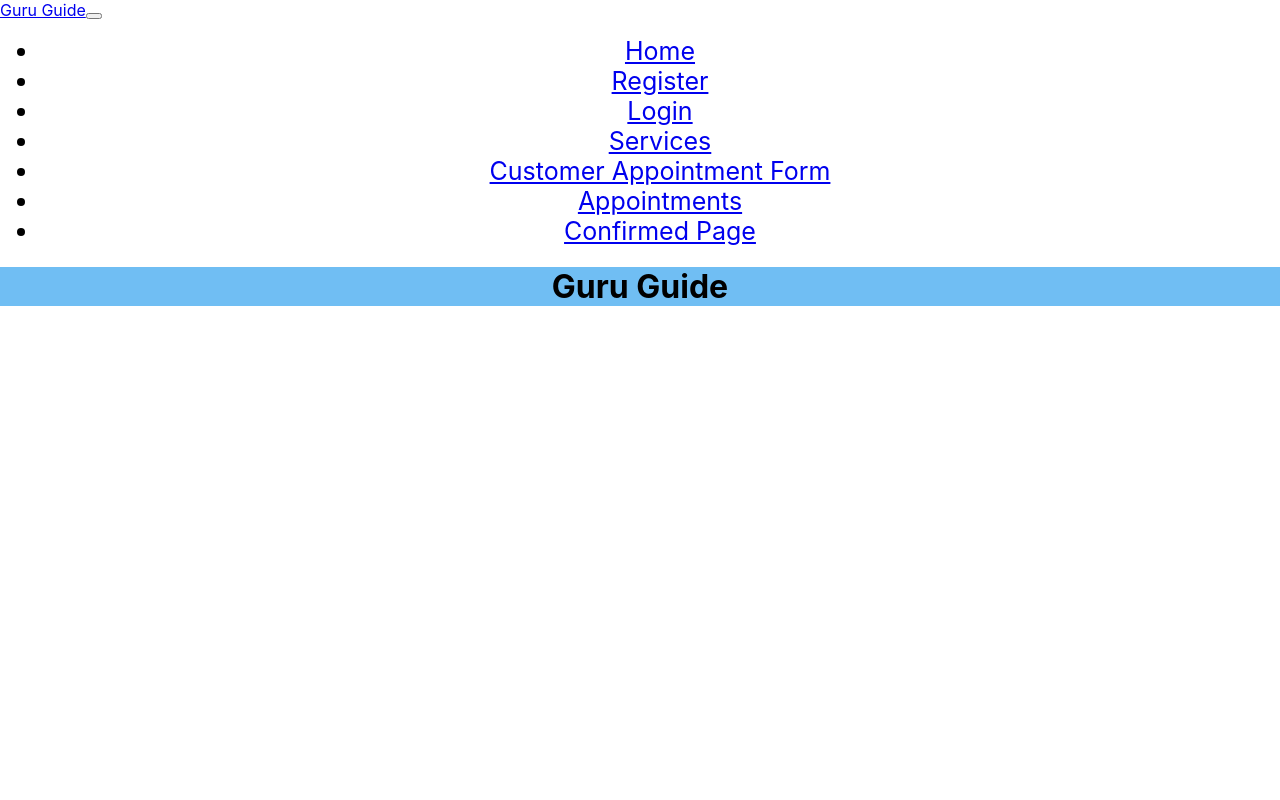
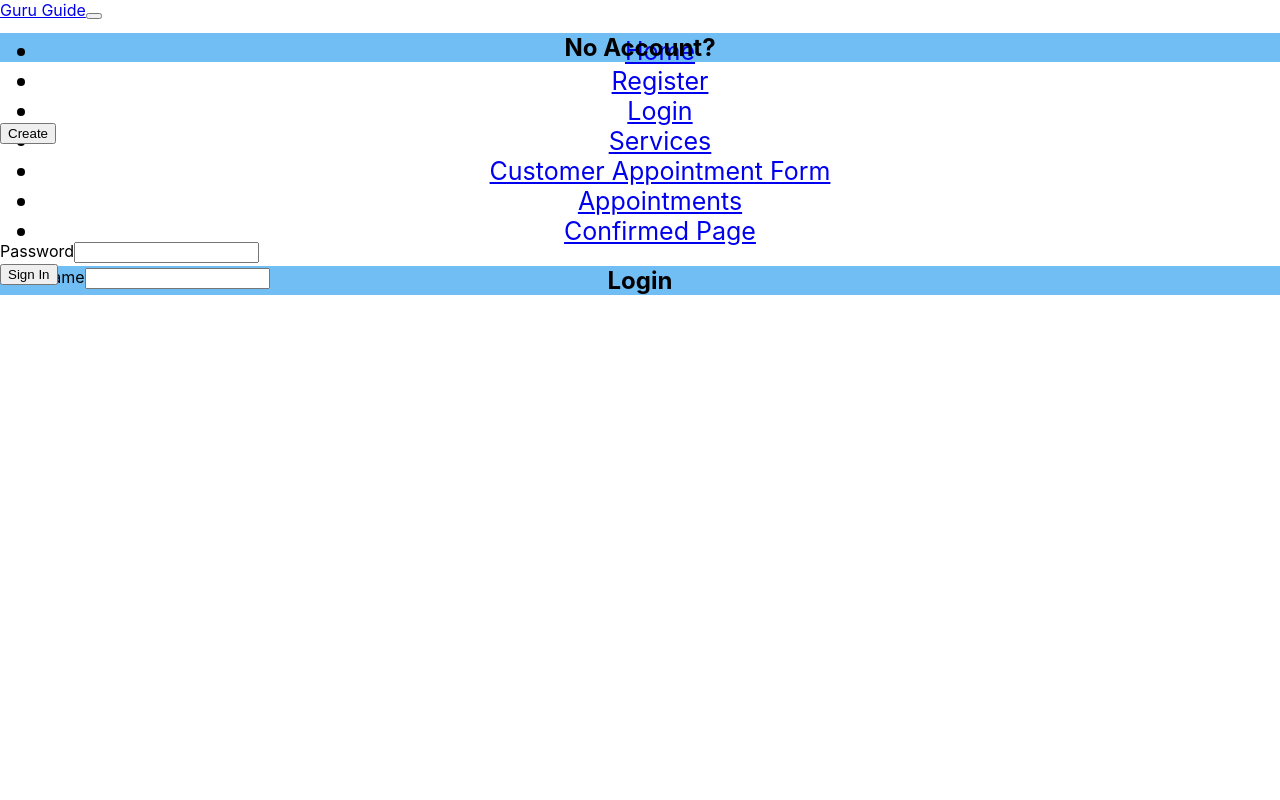
Before and after one commit to 220425-Reston-NET/GuruGuide_Frontend, a React (Create React App) app: page /welcome in a window 1280 px wide. Shown: the top 800 px of the page. Built offline with nearby package versions, Linux system fonts and the light colour scheme.

Commit message:
Added Part of register

```diff
--- a/src/App.tsx
+++ b/src/App.tsx
@@ -3,7 +3,7 @@ import './App.css';
 import { Route, Routes } from 'react-router-dom';
 import Nav from './Components/NavBar';
 import Home from './Routes/home/home';
-import Welcome from './Routes/welcome/welcome';
+import Welcome from './Routes/login/login';
 
 function App() {
   return (
@@ -14,7 +14,7 @@ function App() {
  <Routes>
    <Route path='/appointments' element={<Home/>}/>
    <Route path='/' element={<Home/>}/>
-   <Route path='/welcome' element={<Home/>}/>
+   <Route path='/welcome' element={<Welcome/>}/>
    <Route path='/register' element={<Home/>}/>
    <Route path='/searchgroomers' element={<Home/>}/>
    <Route path='/services' element={<Home/>}/>
--- /dev/null
+++ b/src/Models/registerCustomers.ts
@@ -0,0 +1,9 @@
+export interface CustomerModels{
+    name : string;
+    password : string;
+    firstname : string;
+    lastname : string;
+    address : string;
+    city : string;
+    state : string;
+}
--- a/src/Routes/login/login.tsx
+++ b/src/Routes/login/login.tsx
@@ -1,9 +1,102 @@
-import React from 'react'
+import React, { useEffect, useState } from 'react'
+import './login.css'
+import { useNavigate } from 'react-router-dom';
+import { CustomerModels } from '../../Models/registerCustomers';
+import { isArrowFunction } from 'typescript';
 
-function login() {
-  return (
-    <div>login</div>
-  )
+function Welcome(){
+
+    const navigate = useNavigate();
+
+    let userName : any = '';
+    let userPassword: any = '';
+
+    const goToChooseAccount = () =>
+    {
+        navigate('/services')
+    };
+
+    const gotToCreateAccount = () => {
+        // This will navigate to first component
+        navigate('/register');
+    };
+
+
+        // make a function if loging info matches are user in db = welcome page else
+        // user not found message display.
+        const [users, setUser] = useState({} as CustomerModels);
+        const [isfailed, setfailed] = useState(false);
+
+
+        function GetCustomerCard(e: any) {
+          userName = e.target.value;
+          console.log(userName);
+        }
+
+        function GetCustomerPin(e: any) {
+          userPassword = e.target.value;
+          console.log(userPassword);
+        }
+
+        async function onSubmit(e: any) {
+          e.preventDefault();
+
+          await fetch(
+            "http://mobilepetgroomersapi-env.eba-irrbazjk.us-east-1.elasticbeanstalk.com/api/Customer/SearchCustomerByName?" + new URLSearchParams({
+                custName: userName,
+                custPassword: userPassword
+              })
+
+          )
+            .then((response) => response.json())
+              .then((response => {
+              // change/ attached user to user id in db
+              setUser(response);
+
+              console.log(response);
+              goToChooseAccount();
+              setfailed((prev) => false);
+            }), () => {
+
+                setfailed((prev) => true);
+            }
+
+            );
+        }//end of onSubmit
+
+
+    return (
+        <form className="welcome-container" onSubmit={onSubmit}>
+            <div className="input-container">
+            <label htmlFor="inputCardNumber" className='topmarg'><h2><b>Login</b></h2></label>
+                <div style ={{marginTop:'-3rem'}}>
+                <label htmlFor="loginlabel" className='topmarg'>User Name</label>
+                <input type="text" className="form-control" id="inputCardNumber" placeholder="" required onChange={GetCustomerCard} style ={{marginTop:'0rem'}}/>
+                </div>
+                <div style ={{marginTop:'-3rem'}}>
+                <label htmlFor="inputPIN" className='topmarg'>Password</label>
+                <input type="password" className="form-control" id="inputPIN" placeholder="" required onChange={GetCustomerPin} style ={{marginTop:'0rem'}}/>
+                {
+                  isfailed && <span style={{color : 'red'}}>User was not found</span>
+                }
+                </div>
+                <div>
+                <button type="submit" className="btn btn-primary topmarg" style ={{marginTop:'0rem'}}>
+                <div>Sign In</div>
+                </button>
+                </div>
+            </div>
+
+            <div className='create-container'style ={{marginTop:'-17rem'}}>
+                <label htmlFor="buttonlabel" className='topmarg'><h2><b>No Account?</b></h2></label>
+                <br></br>
+                <br></br>
+                <button type="submit" className="btn btn-primary"style ={{marginTop:'-1rem'}}>
+                <div onClick={gotToCreateAccount}>Create</div>
+                </button>
+            </div>
+        </form>
+    )//end of return
+
 }
-
-export default login
+export default Welcome
```
Also changed, not shown: src/Models/registerCoachs.ts (added, +9 -0 lines), src/Routes/register/register.tsx (added, +10 -0 lines), src/Routes/registerCoaches/registercoaches.tsx (added, +10 -0 lines), src/Routes/welcome/welcome.tsx (deleted, +0 -9 lines), src/Routes/register/register.css (added), src/Routes/registerCoaches/registercoaches.css (added).
